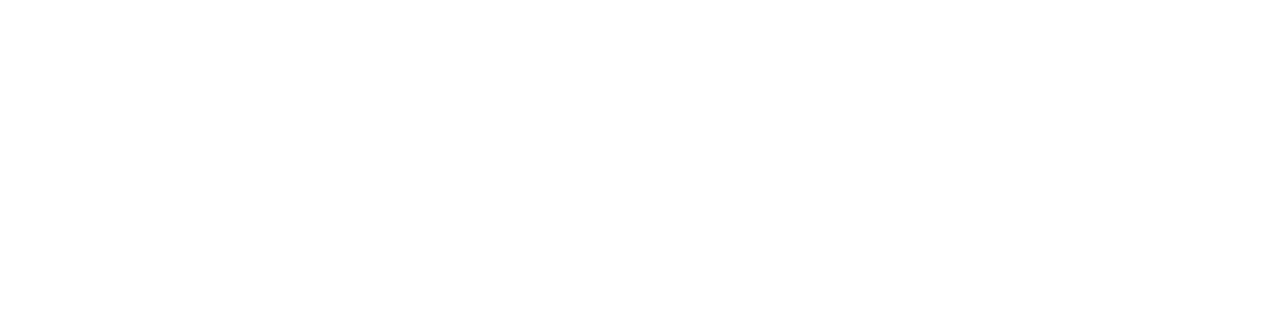
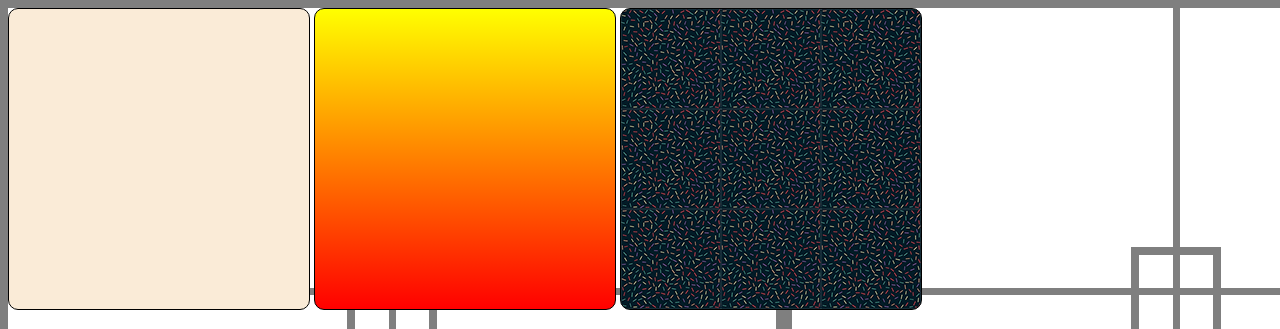
Before and after one commit to Renan-Aprendiz/html-css, a plain HTML site: page exercicios/ex022/fundo001.html in a window 1280 px wide. Shown: the top 329 px of the page. Drawn offline with Linux system fonts and the light colour scheme.

Commit message:
troca de local dos aquivos

```diff
--- a/exercicios/ex022/imagens/fundo001.html
+++ b/exercicios/ex022/fundo001.html
@@ -1,19 +1,21 @@
 <!DOCTYPE html>
 <html lang="pt-br">
 <head>
+    <link rel="stylesheet" href="style.css">
     <meta charset="UTF-8">
     <meta name="viewport" content="width=device-width, initial-scale=1.0">
     <title>ex022</title>
 </head>
 <body>
-    <div class="quadrado">
+    <div class="quadrado" id="q1">
 
     </div>
-    <div class="quadrado">
+    <div class="quadrado" id="q2">
 
     </div>
-    <div class="quadrado">
+    <div class="quadrado" id="q3">
 
     </div>
+    <h1>Teste de onde vai sair a letra</h1>
 </body>
 </html>
--- a/exercicios/ex022/imagens/style.css
+++ /dev/null
@@ -1,6 +0,0 @@
-div.quadrado {
-    border: 1px solid black;
-    width: 300px;
-    weigth: 300px;
-    display: inline-block
-}
--- /dev/null
+++ b/exercicios/ex022/style.css
@@ -0,0 +1,20 @@
+body {
+    background-image: url(imagens/target001.png);
+}
+div.quadrado {
+    border: 1px solid black;
+    width: 300px;
+    height: 300px;
+    display: inline-block;
+    border-radius: 10px;
+    background-color: gainsboro;
+}
+div#q1 {
+ background-color: antiquewhite;
+}
+div#q2 {
+    background-image: linear-gradient(to top, red, yellow);
+}
+div#q3 {
+ background-image: url(imagens/pattern001.png);
+}
```
